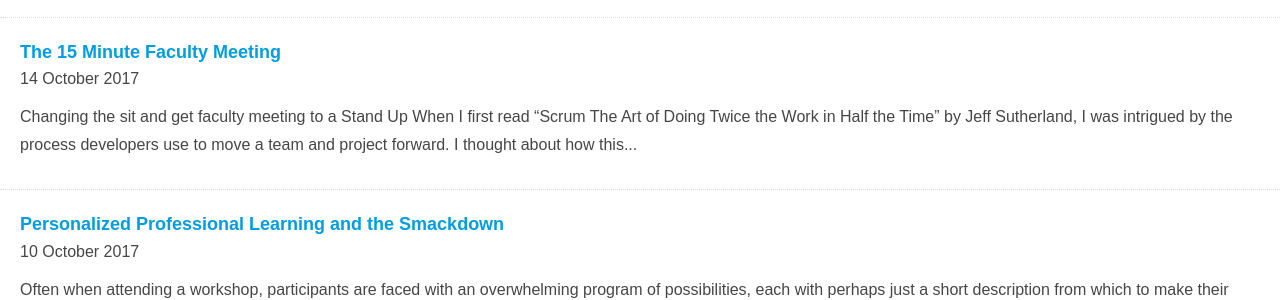
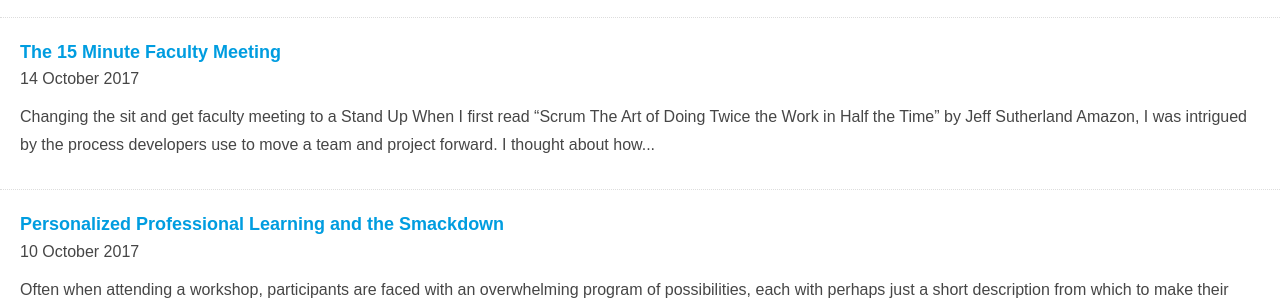
Before and after one commit to meesterkurt/joyofprofessionallearning, a Jekyll site: the page built from blog.md, in a window 1280 px wide and 900 px high, scrolled down 1155 px. Shown: the part 152-452 px from the top of the window. Built offline with Jekyll 4.4.1, drawn with Linux system fonts in a browser that asks for light colours; nearby versions of some CDN libraries.

Commit message:
move link to book
line 13

```diff
--- a/_posts/2017-10-14-stand-up-faculty-meeting.markdown
+++ b/_posts/2017-10-14-stand-up-faculty-meeting.markdown
@@ -10,9 +10,7 @@ img: standupmeeting2
 ---
 Changing the sit and get faculty meeting to a Stand Up
 ------
-When I first read "Scrum The Art of Doing Twice the Work in Half the Time" by Jeff Sutherland, I was intrigued by the process developers use to move a team and project forward. I thought about how this would be a good way to replace the long, end of the day, once a month faculty meeting. My why is relationships and relationship building.
-
-[Amazon](https://www.amazon.com/Scrum-Doing-Twice-Work-Half/dp/1847941109/ref=pd_lpo_sbs_14_t_0/131-4681130-1166934?_encoding=UTF8&psc=1&refRID=VEZXPNVKJ3Z2KFCFEPSG)
+When I first read "Scrum The Art of Doing Twice the Work in Half the Time" by Jeff Sutherland [Amazon](https://www.amazon.com/Scrum-Doing-Twice-Work-Half/dp/1847941109/ref=pd_lpo_sbs_14_t_0/131-4681130-1166934?_encoding=UTF8&psc=1&refRID=VEZXPNVKJ3Z2KFCFEPSG), I was intrigued by the process developers use to move a team and project forward. I thought about how this would be a good way to replace the long, end of the day, once a month faculty meeting. My why is relationships and relationship building.
 
 I know that no good work happens in isolation. These meetings would foster relationship building, collaboration and ultimately become a better use of our time. Everyone has 15 minutes.
 
```
